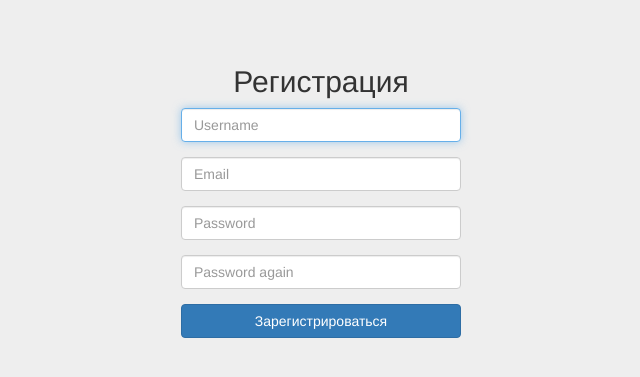
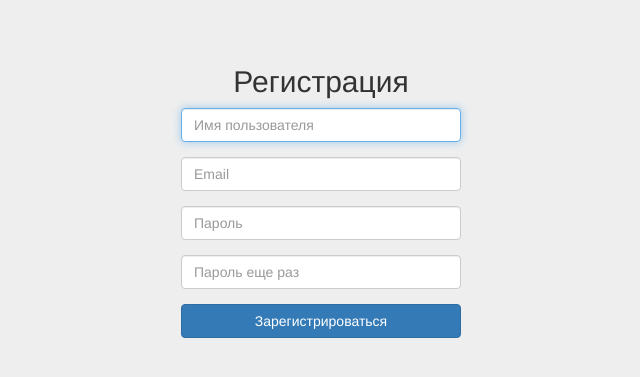
Before and after one commit to i-ka/alchemy, a Django app: template Game/templates/Game/regform.html in a window 1280 px wide. Shown: the part 51-428 px from the top of the page, without its empty margins (319-959 px from the left). Run offline with Django 3.2, Linux system fonts and the light colour scheme; the template is opened without the code that fills it: values that come from a table or form of the project are taken from there, others are empty; parts of the project's set-up code (start-up, migrations or seed data) failed here and were passed over; some libraries are stand-ins or nearby versions.

Commit message:
Changed placeholders language

```diff
--- a/Game/forms.py
+++ b/Game/forms.py
@@ -11,7 +11,7 @@ from AlchemyCommon.utils import getActivationEmailText
 class RegisterForm(forms.Form):
 
     username = forms.CharField(max_length=30, widget=forms.TextInput(attrs={'class': 'form-control',
-                                                                            'placeholder':'Username'}))
+                                                                            'placeholder':'Имя пользователя'}))
     email = forms.EmailField(widget=forms.TextInput(attrs={'class': 'form-control',
                                                             'placeholder':'Email'}))
 
@@ -19,11 +19,11 @@ class RegisterForm(forms.Form):
                             min_length=6,
                             max_length=30,
                             widget=forms.PasswordInput(attrs={'class':'form-control',
-                                                              'placeholder':'Password'}))
+                                                              'placeholder':'Пароль'}))
 
     pass2 = forms.CharField(label="Пароль ещё раз",
                             widget=forms.PasswordInput(attrs={'class':'form-control',
-                                                                'placeholder':'Repeat Password'}))
+                                                                'placeholder':'Пароль еще раз'}))
     def save(self):
         user = User(username=self.cleaned_data['username'],
                     email=self.cleaned_data['email'])
--- a/Game/templates/Game/loginform.html
+++ b/Game/templates/Game/loginform.html
@@ -20,7 +20,7 @@
 			<div class="form-group">
 		{% endif %}
 
-			<input id="id_username" name="username" type="username" class="form-control" placeholder="Username" required autofocus>
+			<input id="id_username" name="username" type="username" class="form-control" placeholder="Имя пользователя" required autofocus>
 		</div>
 
 		{% if form.password.errors %}
@@ -30,7 +30,7 @@
 			<div class="form-group">
 		{% endif %}
 
-        	<input id="id_password" name="password" type="password" class="form-control" placeholder="Password" required>
+			<input id="id_password" name="password" type="password" class="form-control" placeholder="Пароль" required>
 		</div>
 		<input type="hidden" name="next" value="{{ next }}" />
 		<button class="btn btn-primary btn-block" type="submit">Вход</button>
--- a/Game/templates/Game/regform.html
+++ b/Game/templates/Game/regform.html
@@ -20,7 +20,7 @@
 			<div class="form-group">
 		{% endif %}
 
-			<input id="id_username" name="username" type="username" class="form-control" placeholder="Username" required autofocus>
+			<input id="id_username" name="username" type="username" class="form-control" placeholder="Имя пользователя" required autofocus>
 		</div>
 
 		{% if form.email.errors %}
@@ -41,10 +41,10 @@
 			<div class="form-group">
 		{% endif %}
 
-			<input id="id_pass1" name="pass1" type="password" class="form-control" placeholder="Password" required>
+			<input id="id_pass1" name="pass1" type="password" class="form-control" placeholder="Пароль" required>
 			</div>
 		<div class="form-group">
-			<input id="id_pass2" name="pass2" type="password" class="form-control" placeholder="Password again" required>
+			<input id="id_pass2" name="pass2" type="password" class="form-control" placeholder="Пароль еще раз" required>
 		</div>
 
 		<input type="hidden" name="next" value="{{ next }}" />
--- a/templates/base.html
+++ b/templates/base.html
@@ -65,10 +65,10 @@
 					{% csrf_token %}
 					<div id="login-form-error" class="alert alert-danger" role="alert"></div>
 					<div class="form-group">
-						<input id="id_username" name="username" type="username" class="form-control" placeholder="Username" required autofocus>
+						<input id="id_username" name="username" type="username" class="form-control" placeholder="Имя пользователя" required autofocus>
 					</div>
 					<div class="form-group">
-						<input id="id_password" name="password" type="password" class="form-control" placeholder="Password" required>
+						<input id="id_password" name="password" type="password" class="form-control" placeholder="Пароль" required>
 					</div>
 					<button class="btn btn-primary btn-block" type="submit">Вход</button>
 				</form>
```
